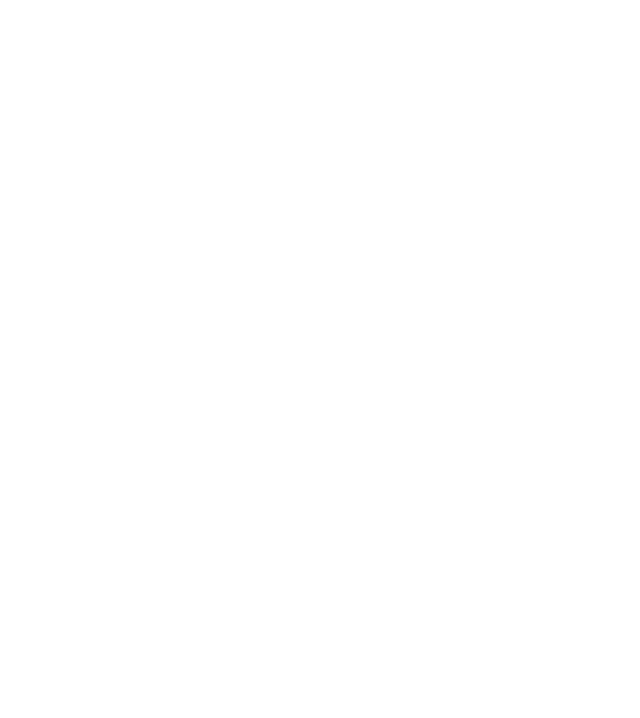
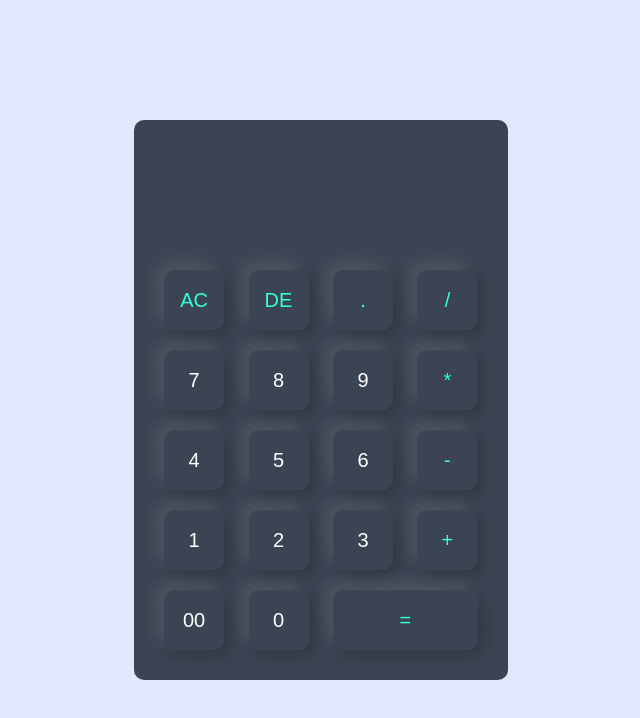
Before and after one commit to GithubTuco/Calculator, a plain HTML site: page index.html in a window 1280 px wide. Shown: the whole page, without its empty margins (319-959 px from the left). Drawn offline with Linux system fonts and the light colour scheme.

Commit message:
Project Completed

```diff
--- a/index.html
+++ b/index.html
@@ -9,5 +9,44 @@
 </head>
 <body>
 
+    <div class="container">
+        <div class="calculator">
+            <form>
+                <div class="display">
+                    <input type="text" name="display">
+                </div>
+                <div>
+                    <input type="button" value="AC" onclick="display.value = ''" class="operator">
+                    <input type="button" value="DE" onclick="display.value = display.value.toString().slice(0,-1)" class="operator">
+                    <input type="button" value="." onclick="display.value += '.'" class="operator">
+                    <input type="button" value="/" onclick="display.value += '/'" class="operator">
+                </div>
+                <div>
+                    <input type="button" value="7" onclick="display.value += '7'">
+                    <input type="button" value="8" onclick="display.value += '8'">
+                    <input type="button" value="9" onclick="display.value += '9'" >
+                    <input type="button" value="*" onclick="display.value += '*'" class="operator">
+                </div>
+                <div>
+                    <input type="button" value="4" onclick="display.value += '4'">
+                    <input type="button" value="5" onclick="display.value += '5'">
+                    <input type="button" value="6" onclick="display.value += '6'">
+                    <input type="button" value="-" onclick="display.value += '-'" class="operator">
+                </div>
+                <div>
+                    <input type="button" value="1" onclick="display.value += '1'">
+                    <input type="button" value="2" onclick="display.value += '2'">
+                    <input type="button" value="3" onclick="display.value += '3'">
+                    <input type="button" value="+" onclick="display.value += '+'" class="operator">
+                </div>
+                <div>
+                    <input type="button" value="00" onclick="display.value += '00'">
+                    <input type="button" value="0" onclick="display.value += '0'">
+                    <input type="button" value="=" onclick="display.value = eval(display.value)" class="equal operator" >
+                </div>
+            </form>
+        </div>
+    </div>
+
 </body>
 </html>
--- a/style.css
+++ b/style.css
@@ -0,0 +1,57 @@
+*{
+    margin: 0;
+    padding: 0;
+    font-family: 'Poppins', sans-serif;
+    box-sizing: border-box;
+}
+
+
+.container {
+    width: 100%;
+    height: 100vh;
+    background: #e3e7fe;
+    display: flex;
+    align-items: center;
+    justify-content: center;
+}
+
+.calculator {
+    background: #3a4452;
+    padding: 20px;
+    border-radius: 10px;
+}
+
+.calculator form input {
+    border: 0;
+    outline: 0;
+    width: 60px;
+    height: 60px;
+    border-radius: 10px;
+    box-shadow: -8px -8px 15px rgba(255, 255, 255, 0.1), 5px 5px 15px rgba(0, 0, 0, 0.2);
+    background: transparent;
+    font-size: 20px;
+    color: #fff;
+    cursor: pointer;
+    margin: 10px;
+}
+
+form .display {
+    display: flex;
+    justify-content: flex-end;
+    margin: 20px 0;
+}
+
+form .display input {
+    text-align: right;
+    flex: 1;
+    font-size: 45px;
+    box-shadow: none;
+}
+
+form input.equal {
+    width: 145px;
+}
+
+form input.operator {
+    color: #33ffd8;
+}
```
